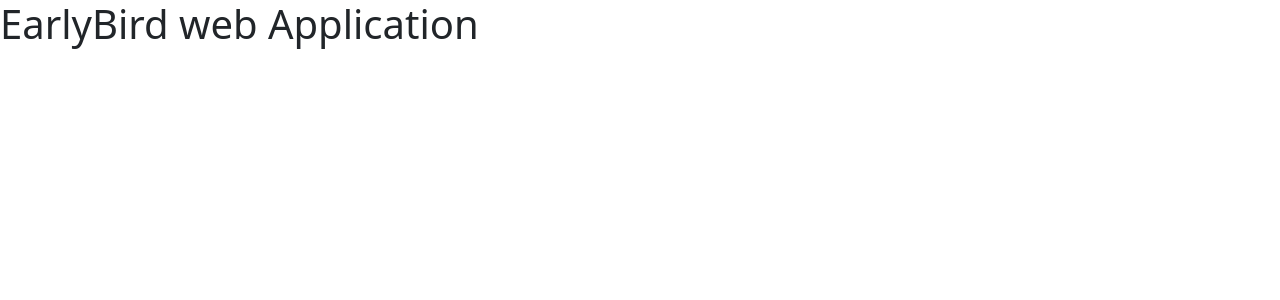
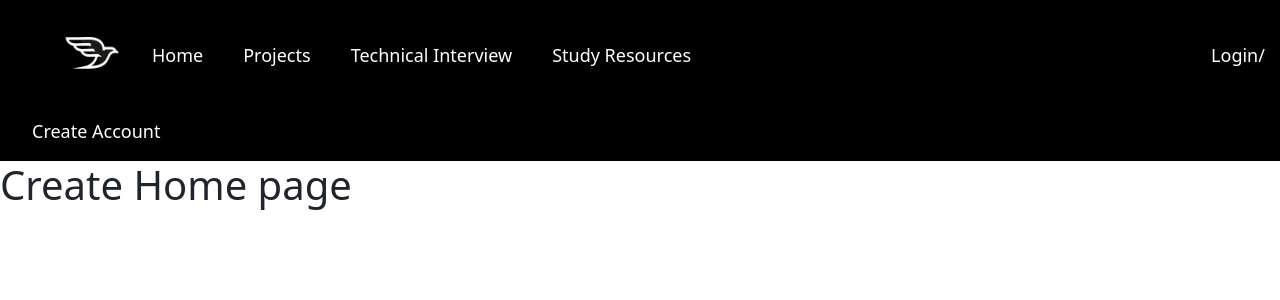
Before and after one commit to WSU-4110/EarlyBird, a React (Create React App) app in the folder frontend/: page /Home in a window 1280 px wide. Shown: the top 300 px of the page. Built offline with nearby package versions, Linux system fonts and the light colour scheme.

Commit message:
Navigation bar, Router issue solved

```diff
--- a/frontend/src/App.js
+++ b/frontend/src/App.js
@@ -1,19 +1,60 @@
 import React from 'react';
-import {} from 'react-router-dom';
+import {BrowserRouter as Router, Switch, Route, Link} from 'react-router-dom';
+import Navbar from './components/Navbar';
+import CreatePost from './components/Navbar';
+import Home from './components/Home';
+import Projects from './components/Projects';
+import TechInterview from './components/TechInterview';
+import StudyRes from './components/StudyRes';
+import Register from './components/Register';
+import Login from './components/Login';
+
 
 function App() {
 
 
   //we will need to return:
-  //Navbar
+  //Navbar '
   //Home page
   //Projects page
   //Technical Interview page
   //Study Rescource page
   //About page
-  return <div>
-    <h1>EarlyBird web Application</h1>
-  </div>
+  return (
+
+    <Router>
+
+       <Navbar/>
+        <Switch>
+        <Route path= "/Home">
+           <Home/>
+          </Route>
+          <Route path= "/Projects">
+           <Projects/>
+          </Route>
+          <Route path= "/TechInterview">
+           <TechInterview/>
+          </Route>
+          <Route path= "/StudyRes">
+           <StudyRes/>
+          </Route>
+          <Route path= "/Login">
+           <Login/>
+          </Route>
+          <Route path="/Register">
+            <Register />
+          </Route>
+        </Switch>
+
+    </Router>
+
+   );
+
+
+
+
+
 }
 
+
 export default App;
--- /dev/null
+++ b/frontend/src/components/Navbar.css
@@ -0,0 +1,58 @@
+.navbar{
+    width: 100%;
+    background-color: black;
+    padding-bottom: 0px;
+
+}
+
+.item-left{
+    display: inline-block;
+    padding-top: 10px;
+    font-size: 18px;
+
+
+}
+.item-right{
+    display: inline-block;
+    padding-top: 10px;
+    font-size: 18px;
+
+}
+.Home{
+    text-decoration: none;
+    padding-left: 0px;
+    color: white;
+}
+.Projects{
+    text-decoration: none;
+    padding-left: 40px;
+    color: white;
+}
+.TechInterview{
+    text-decoration: none;
+    padding-left: 40px;
+    color: white;
+}
+.StudyRes{
+    text-decoration: none;
+    padding-left: 40px;
+    color: white;
+}
+.Login{
+    text-decoration: none;
+    padding-left: 520px;
+    color: white;
+}
+.CreateAccount{
+    text-decoration: none;
+    padding-left: 0px;
+    color: white;
+}
+.logo{
+    width: 120px;
+    height: 100px;
+
+}
+p{
+    color: white;
+}
--- a/frontend/src/components/Navbar.jsx
+++ b/frontend/src/components/Navbar.jsx
@@ -16,7 +16,18 @@ function Navbar() {
 
 <a href = "./Home"><img src = "images/logo.png" alt = "logo" class = "logo"></img></a>
 
-
+    <li class="item-left">
+        <Link class="Home" to="./Home">Home</Link>
+    </li>
+    <li class="item-left">
+        <Link class="Projects" to ="./Projects">Projects</Link>
+    </li>
+    <li class="item-left">
+        <Link class="TechInterview" to ="./TechInterview">Technical Interview</Link>
+    </li>
+    <li class="item-left">
+        <Link class="StudyRes" to = "./StudyRes">Study Resources</Link>
+     </li>
      <li class="item-right">
         <Link class="Login" to = "/Login">Login</Link>
      </li>
```
Also changed, not shown: frontend/public/images/logo.png (added), 1 other file (tests, documents, lock files or other folders).
